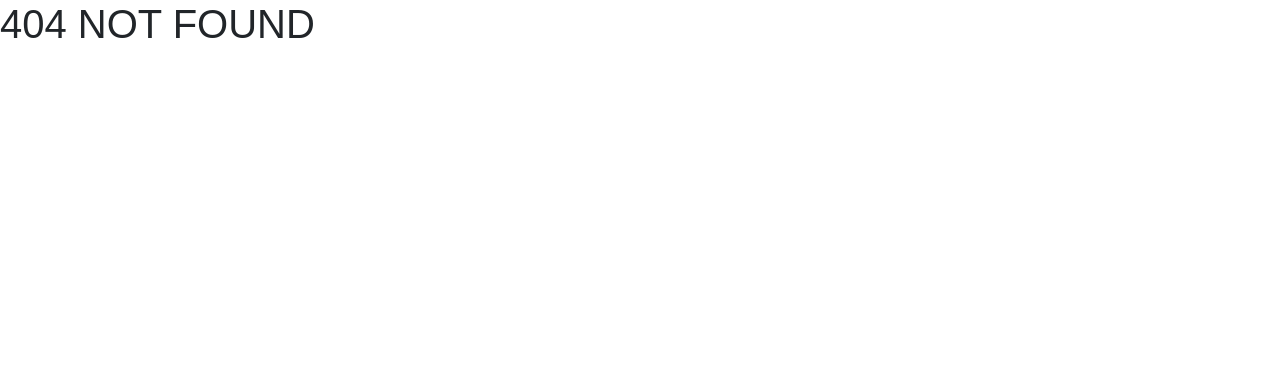
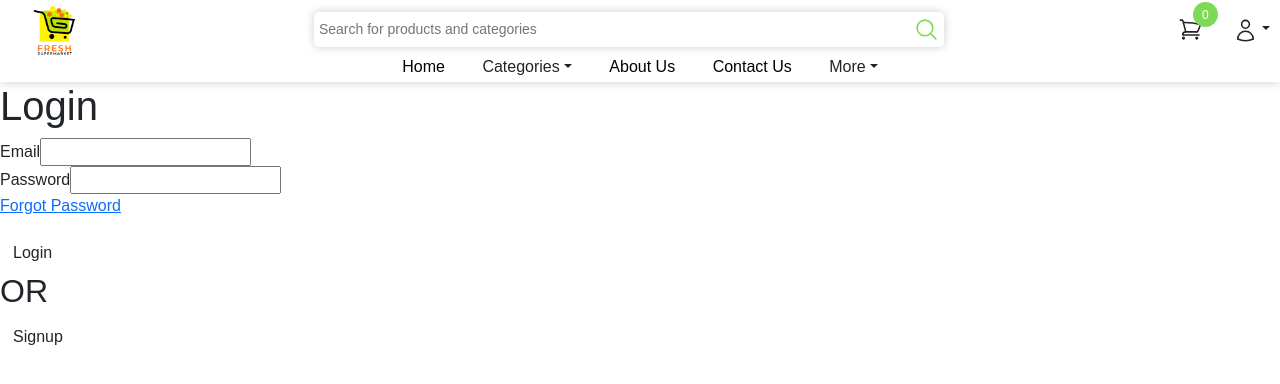
Before and after one commit to tholmes101/FitGrocery, a React (Create React App) app: page /login in a window 1280 px wide. Before the commit this address had no page. Shown: the top 384 px of the page. Built offline with nearby package versions, Linux system fonts and the light colour scheme.

Commit message:
login signup - 50% complete

```diff
--- a/src/App.js
+++ b/src/App.js
@@ -7,15 +7,25 @@ import "slick-carousel/slick/slick-theme.css";
 import ProductPage from './PAGES/Product/ProductPage';
 import { About } from './PAGES/Extra/About';
 import { Contact } from './PAGES/Extra/Contact';
+import Login from './PAGES/Auth/Login';
+import Signup from './PAGES/Auth/Signup';
+import ForgotPassword from './PAGES/Auth/ForgotPassword';
 const App = () => {
   return (
     <BrowserRouter>
     <Routes>
       <Route path="/" element={<Home />} />
       <Route path="/home" element={<Home />} />
-      <Route path="/product/:prodid" element={ <ProductPage />} />
+      <Route path="/product/:prodid"
+          element={
+          <ProductPage/>
+          }
+      />
       <Route path="/about" element={<About/>} />
       <Route path="/contact" element={<Contact/>} />
+      <Route path="/login" element={<Login/>} />
+      <Route path="/signup" element={<Signup/>} />
+      <Route path="/forgotpassword" element={<ForgotPassword/>} />
       <Route path="*" element={<div>
         <h1>404 NOT FOUND</h1>
         </div>} />
--- a/src/COMPONENTS/Navbar/Navbar.js
+++ b/src/COMPONENTS/Navbar/Navbar.js
@@ -25,9 +25,20 @@ const Navbar = () => {
               <path strokeLinecap="round" strokeLinejoin="round" d="M2.25 3h1.386c.51 0 .955.343 1.087.835l.383 1.437M7.5 14.25a3 3 0 0 0-3 3h15.75m-12.75-3h11.218c1.121-2.3 2.1-4.684 2.924-7.138a60.114 60.114 0 0 0-16.536-1.84M7.5 14.25 5.106 5.272M6 20.25a.75.75 0 1 1-1.5 0 .75.75 0 0 1 1.5 0Zm12.75 0a.75.75 0 1 1-1.5 0 .75.75 0 0 1 1.5 0Z" />
             </svg>
           </div>
-          <svg xmlns="http://www.w3.org/2000/svg" fill="none" viewBox="0 0 24 24" strokeWidth={1.5} stroke="currentColor" className="w-6 h-6">
-            <path strokeLinecap="round" strokeLinejoin="round" d="M15.75 6a3.75 3.75 0 1 1-7.5 0 3.75 3.75 0 0 1 7.5 0ZM4.501 20.118a7.5 7.5 0 0 1 14.998 0A17.933 17.933 0 0 1 12 21.75c-2.676 0-5.216-.584-7.499-1.632Z" />
-          </svg>
+          <Dropdown>
+              <Dropdown.Toggle variant="" id="dropdown-basic">
+                  <svg xmlns="http://www.w3.org/2000/svg" fill="none" viewBox="0 0 24 24" strokeWidth={1.5} stroke="currentColor" className="w-6 h-6">
+                      <path strokeLinecap="round" strokeLinejoin="round" d="M15.75 6a3.75 3.75 0 1 1-7.5 0 3.75 3.75 0 0 1 7.5 0ZM4.501 20.118a7.5 7.5 0 0 1 14.998 0A17.933 17.933 0 0 1 12 21.75c-2.676 0-5.216-.584-7.499-1.632Z" />
+                  </svg>
+              </Dropdown.Toggle>
+
+              <Dropdown.Menu>
+                  <Dropdown.Item href="/login">Login</Dropdown.Item>
+                  <Dropdown.Item href="/signup">Signup</Dropdown.Item>
+                  <Dropdown.Item href="#">Profile</Dropdown.Item>
+                  <Dropdown.Item href="#">Logout</Dropdown.Item>
+              </Dropdown.Menu>
+          </Dropdown>
 
         </div>
       </div>
--- /dev/null
+++ b/src/PAGES/Auth/ForgotPassword.js
@@ -0,0 +1,12 @@
+import React from 'react'
+import Navbar from '../../COMPONENTS/Navbar/Navbar'
+
+const ForgotPassword = () => {
+  return (
+    <div>
+        <Navbar />
+        ForgotPassword</div>
+  )
+}
+
+export default ForgotPassword
--- /dev/null
+++ b/src/PAGES/Auth/Login.js
@@ -0,0 +1,41 @@
+import React from 'react'
+import Navbar from '../../COMPONENTS/Navbar/Navbar'
+import { Link } from 'react-router-dom'
+
+
+const Login = () => {
+  return (
+    <div className='authpage'>
+        <Navbar />
+        <div className='authcont'>
+
+              <form className='authform'>
+                  <h1>Login</h1>
+                  <div className='formgroup'>
+                      <label htmlFor='email'>Email</label>
+                      <input type='email' id='email' />
+                  </div>
+
+                  <div className='formgroup'>
+                      <label htmlFor='password'>Password</label>
+                      <input type='password' id='password' />
+                  </div>
+
+                  <Link to='/forgotpassword'>
+                      <p>Forgot Password</p>
+                  </Link>
+                  <Link to='/'>
+                       <button className='btn'>Login</button>
+                  </Link>
+                  <h2 className='or'>OR</h2>
+                  <Link to='/signup'>
+                        <button className='btn'>Signup</button>
+                  </Link>
+
+              </form>
+        </div>
+    </div>
+  )
+}
+
+export default Login
--- /dev/null
+++ b/src/PAGES/Auth/Signup.js
@@ -0,0 +1,13 @@
+import React from 'react'
+import Navbar from '../../COMPONENTS/Navbar/Navbar'
+
+
+const Signup = () => {
+  return (
+    <div className='authpage'>
+        <Navbar />
+    </div>
+  )
+}
+
+export default Signup
```
